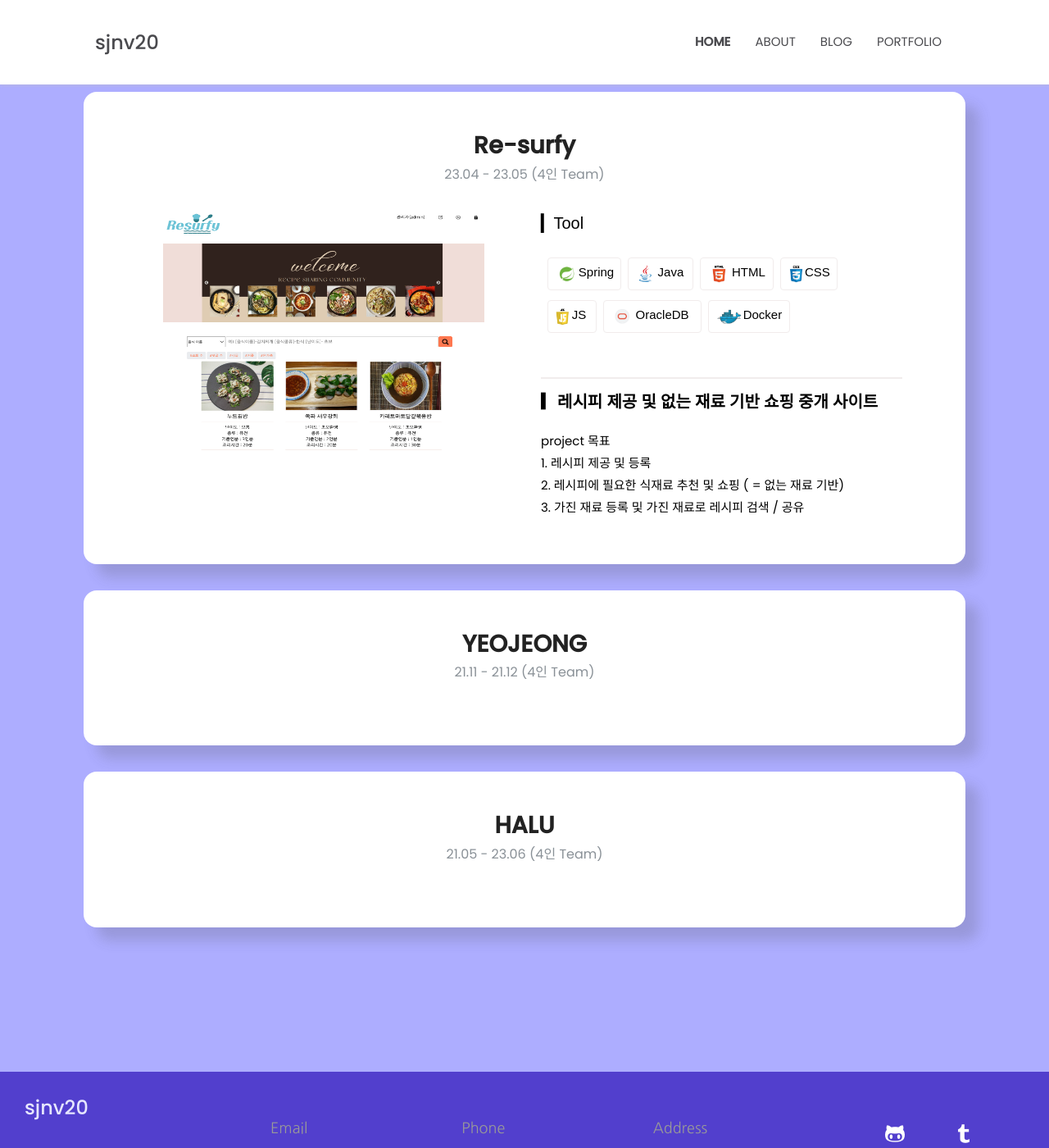
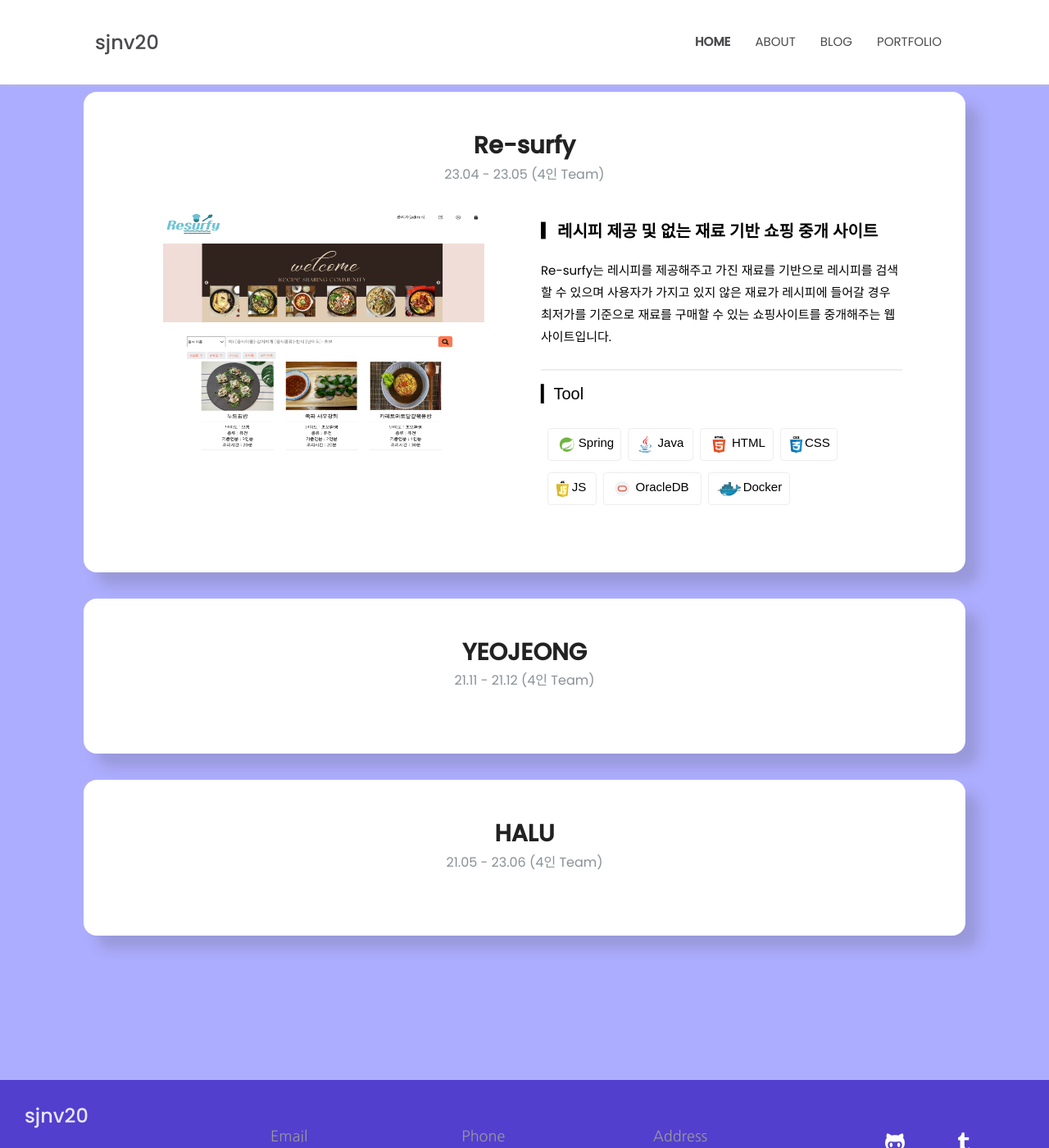
Before and after one commit to sjnv20/sjnv20.github.io, a Jekyll site: the page built from _pages/portfolio.html, in a window 1280 px wide and 1400 px high, scrolled down 624 px. Shown: the whole window at 82% size. Built offline with Jekyll 4.4.1, drawn with Linux system fonts in a browser that asks for light colours; some web fonts are replaced.

Commit message:
portfolio edit

```diff
--- a/_pages/portfolio.html
+++ b/_pages/portfolio.html
@@ -70,7 +70,12 @@ title: Portfolio
             <img src="/assets/images/portfolio/resurfy.png" style="width:80%; height:300px; ">
           </div>
           <div class="prj-summary">
-            <p style="text-align: left; font-size:20px; font-family:'Belanosima', sans-serif;">▎Tool</p>
+            <div id="prj-summary-field" style="text-align: left;">
+              <p style="font-size:20px; font-family:'Poppins', sans-serif; font-weight: 900;">▎레시피 제공 및 없는 재료 기반 쇼핑 중개 사이트</p>
+              <p>Re-surfy는 레시피를 제공해주고 가진 재료를 기반으로 레시피를 검색할 수 있으며 사용자가 가지고 있지 않은 재료가 레시피에 들어갈 경우 최저가를 기준으로 재료를 구매할 수 있는 쇼핑사이트를 중개해주는 웹사이트입니다.</p>
+              <p></p>
+            </div>
+            <p style="text-align: left; font-size:20px; font-family:'Belanosima', sans-serif; margin-top:10px;">▎Tool</p>
             <div id="skill-div" style="height: 40%; width:90%; padding: 0 0 50px 0px;">
               <div class="skill" style="width:90px;">
                 <div style="width:40%;"><img id="skill_img" src="/assets/images/portfolio/spring.png" style="width:80%;"></div>
@@ -101,14 +106,7 @@ title: Portfolio
                 <div id="skill_p">Docker</div>
               </div>
             </div>
-            <div id="prj-summary-field" style="text-align: left;">
-              <p style="font-size:20px; font-family:'Poppins', sans-serif; font-weight: 900;">▎레시피 제공 및 없는 재료 기반 쇼핑 중개 사이트</p>
-              <p>
-                project 목표<br>
-                1. 레시피 제공 및 등록<br>
-                2. 레시피에 필요한 식재료 추천 및 쇼핑 ( = 없는 재료 기반)<br>
-                3. 가진 재료 등록 및 가진 재료로 레시피 검색 / 공유</p>
-            </div>
+
           </div>
         </div>
       </div>
--- a/assets/scss/templates/_portfolio.scss
+++ b/assets/scss/templates/_portfolio.scss
@@ -161,6 +161,7 @@
   border-radius: 0.25rem;
   padding: 0.5rem 0.5rem;
   height: 40px;
+  cursor: pointer;
 }
 
 #skill_img{
@@ -176,7 +177,7 @@
 }
 
 #prj-summary-field{
-  border-top: 2px solid #f1ecec;
+  border-bottom: 2px solid #f1ecec;
   padding-top: 10px;
   height: 50%;
 }
```
